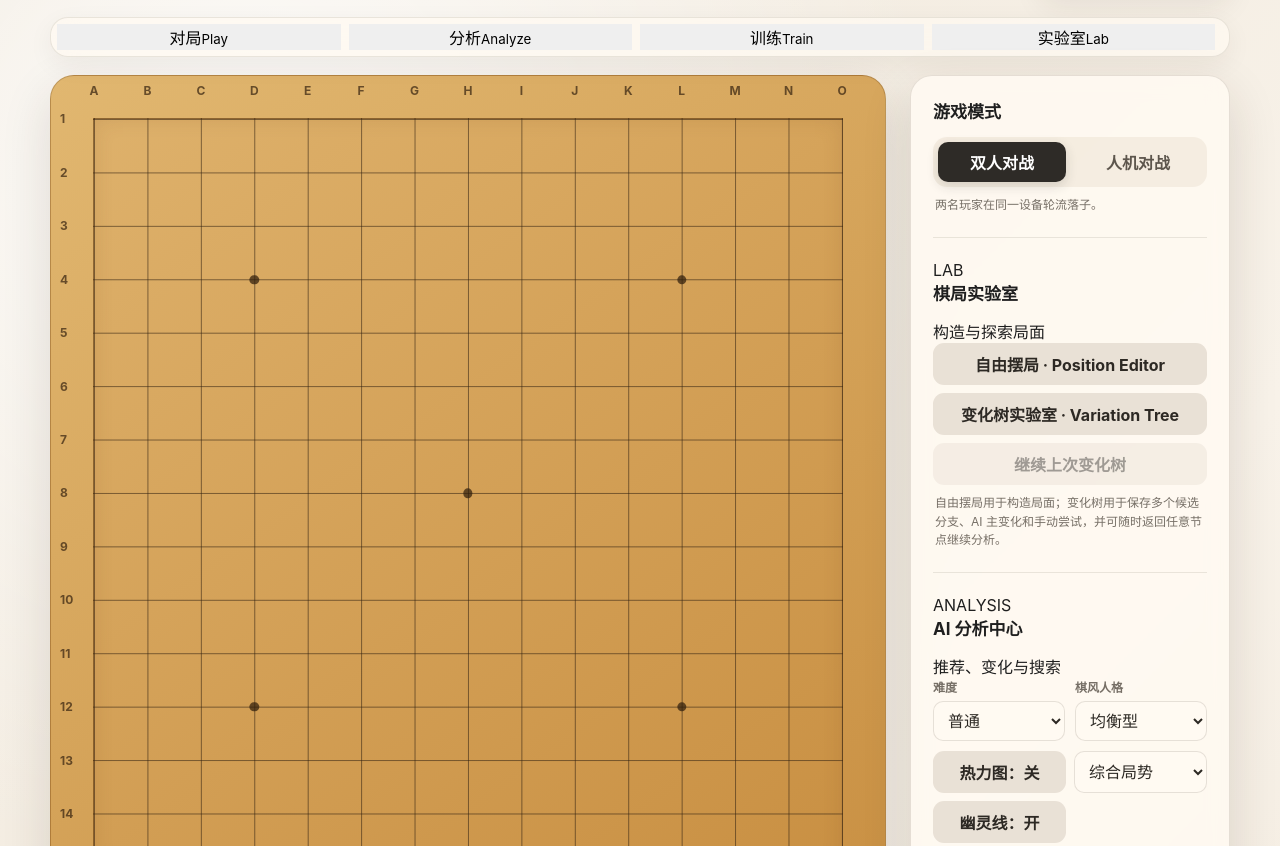
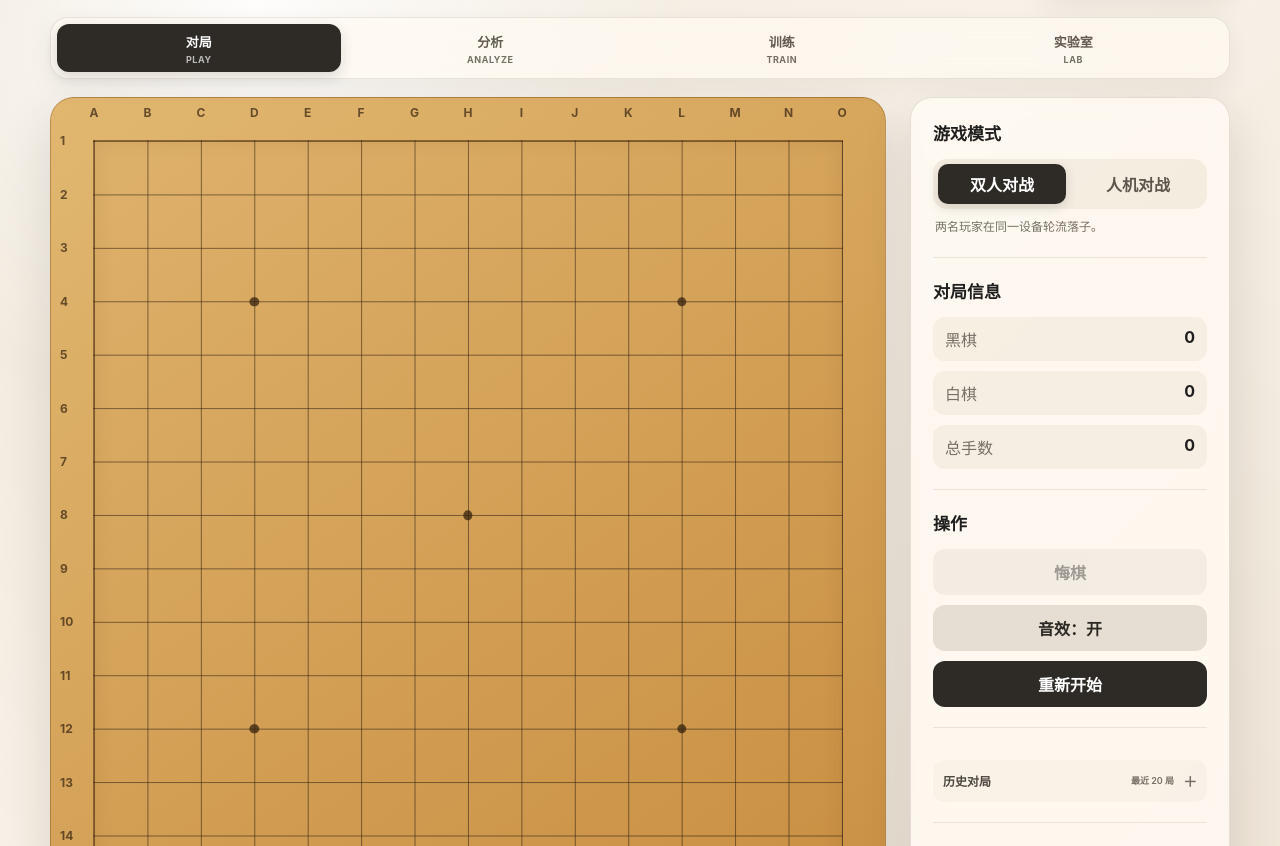
Before and after one commit to Seija2023/gomoku-web, a website: page index.html in a window 1280 px wide. Shown: the part 166-1012 px from the top of the page. Drawn offline with Linux system fonts and the light colour scheme.

Commit message:
style: add focused workspace sections and progressive disclosure

```diff
--- a/css/components.css
+++ b/css/components.css
@@ -1150,3 +1150,155 @@
 .mini-stats {
   grid-template-columns: repeat(2, minmax(0, 1fr));
 }
+
+
+.workspace-tab {
+  min-height: 48px;
+  display: grid;
+  place-items: center;
+  gap: 1px;
+  padding: 7px 10px;
+  border-radius: 12px;
+  color: #625a50;
+  background: transparent;
+  font-weight: 800;
+}
+
+.workspace-tab span {
+  font-size: 13px;
+}
+
+.workspace-tab small {
+  color: var(--muted);
+  font-size: 9px;
+  font-weight: 700;
+  letter-spacing: .06em;
+  text-transform: uppercase;
+}
+
+.workspace-tab.active {
+  color: #fff;
+  background: #2e2b27;
+  box-shadow: 0 5px 14px rgba(40,36,31,.16);
+}
+
+.workspace-tab.active small {
+  color: rgba(255,255,255,.68);
+}
+
+.workspace-tab:disabled:not(.active) {
+  opacity: .34;
+  cursor: not-allowed;
+}
+
+.workspace-section {
+  display: none;
+}
+
+.workspace-section.workspace-visible {
+  display: block;
+}
+
+.workspace-panel .workspace-section + .workspace-section.workspace-visible {
+  border-top: 1px solid rgba(55,39,21,.1);
+  margin-top: 20px;
+  padding-top: 20px;
+}
+
+.workspace-section-head {
+  display: flex;
+  align-items: flex-start;
+  justify-content: space-between;
+  gap: 10px;
+  margin-bottom: 14px;
+}
+
+.workspace-section-head h2 {
+  margin: 2px 0 0;
+}
+
+.workspace-section-head > span {
+  max-width: 118px;
+  color: var(--muted);
+  font-size: 10px;
+  line-height: 1.35;
+  text-align: right;
+}
+
+.workspace-kicker {
+  color: var(--muted);
+  font-size: 9px;
+  font-weight: 900;
+  letter-spacing: .14em;
+}
+
+.workspace-disclosure {
+  margin-top: 12px;
+  border-radius: 12px;
+  background: rgba(143,101,53,.045);
+}
+
+.workspace-disclosure > summary {
+  min-height: 42px;
+  display: flex;
+  align-items: center;
+  justify-content: space-between;
+  gap: 9px;
+  padding: 9px 10px;
+  color: #4d4740;
+  cursor: pointer;
+  list-style: none;
+  font-size: 12px;
+  font-weight: 800;
+}
+
+.workspace-disclosure > summary::-webkit-details-marker {
+  display: none;
+}
+
+.workspace-disclosure > summary::after {
+  content: '＋';
+  flex: 0 0 auto;
+  color: var(--muted);
+  font-size: 14px;
+}
+
+.workspace-disclosure[open] > summary::after {
+  content: '−';
+}
+
+.workspace-disclosure > summary small {
+  margin-left: auto;
+  color: var(--muted);
+  font-size: 9px;
+  font-weight: 600;
+}
+
+.workspace-disclosure[open] {
+  padding-bottom: 8px;
+}
+
+.workspace-disclosure[open] > :not(summary) {
+  margin-left: 9px;
+  margin-right: 9px;
+}
+
+.workspace-panel .candidate-compare {
+  grid-template-columns: 1fr;
+}
+
+.workspace-panel .candidate-card {
+  padding: 11px 12px;
+}
+
+.workspace-panel .search-inspector {
+  padding: 0;
+}
+
+.workspace-panel .search-inspector[open] {
+  padding-bottom: 10px;
+}
+
+body[data-workspace="game"] .board-wrap {
+  box-shadow: 0 20px 55px rgba(48,35,20,.17);
+}
```
